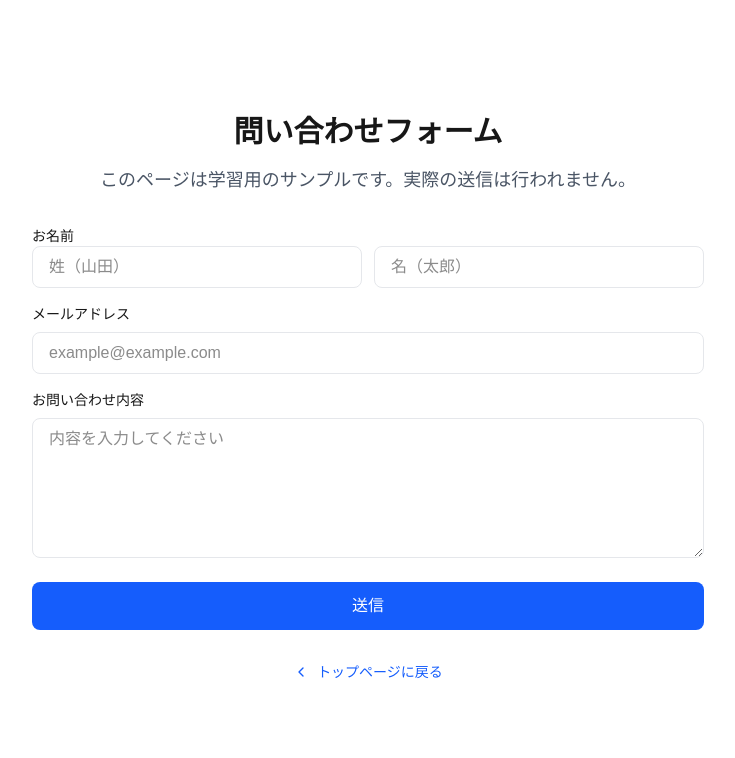
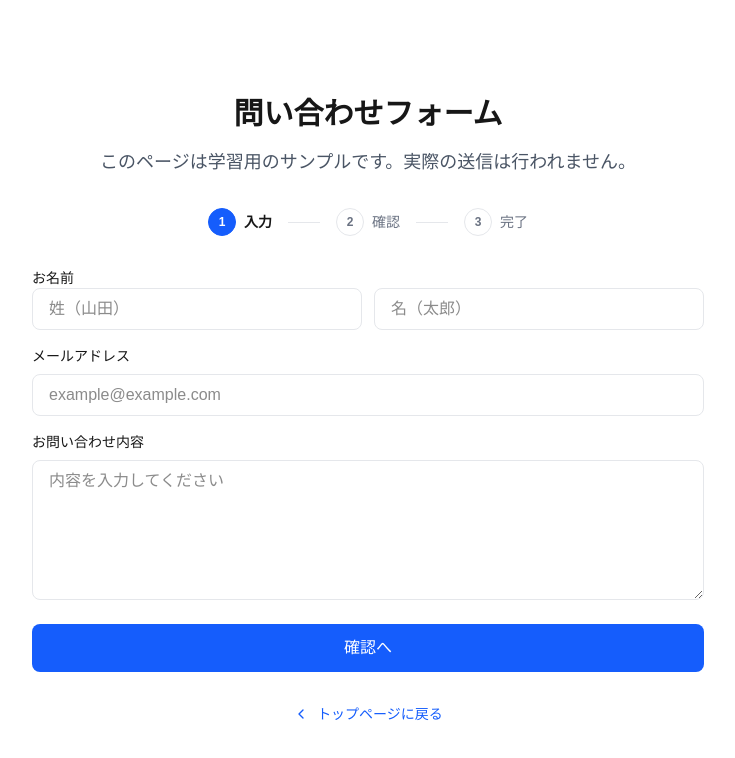
Before and after one commit to w-rnagatsuma/react-learning, a Next.js app in the folder app/: page /contact in a window 1280 px wide. Shown: the top 758 px of the page, without its empty margins (272-1007 px from the left). Built offline with nearby package versions, Linux system fonts and the light colour scheme.

Commit message:
fear: contactを3画面構成に変更

```diff
--- a/app/app/components/FormButton.tsx
+++ b/app/app/components/FormButton.tsx
@@ -1,12 +1,28 @@
 type FormButtonProps = {
   children: React.ReactNode;
+  type?: "button" | "submit" | "reset";
+  onClick?: React.MouseEventHandler<HTMLButtonElement>;
+  disabled?: boolean;
+  className?: string;
 };
 
-export default function FormButton({ children }: FormButtonProps) {
+export default function FormButton({
+  children,
+  type = "button",
+  onClick,
+  disabled,
+  className,
+}: FormButtonProps) {
   return (
     <button
-      type="button"
-      className="mt-2 px-6 py-3 bg-blue-600 text-white rounded-lg hover:bg-blue-700 transition-colors"
+      type={type}
+      onClick={onClick}
+      disabled={disabled}
+      className={`mt-2 px-6 py-3 rounded-lg transition-colors ${
+        disabled
+          ? "bg-gray-300 text-gray-500 cursor-not-allowed"
+          : "bg-blue-600 text-white hover:bg-blue-700"
+      } ${className ?? ""}`}
     >
       {children}
     </button>
--- a/app/app/components/FormInput.tsx
+++ b/app/app/components/FormInput.tsx
@@ -1,14 +1,36 @@
 type FormInputProps = {
   type: string;
   placeholder: string;
+  value?: string;
+  name?: string;
+  id?: string;
+  disabled?: boolean;
+  onChange?: React.ChangeEventHandler<HTMLInputElement>;
+  className?: string;
 };
 
-export default function FormInput({ type, placeholder }: FormInputProps) {
+export default function FormInput({
+  type,
+  placeholder,
+  value,
+  name,
+  id,
+  disabled,
+  onChange,
+  className,
+}: FormInputProps) {
   return (
     <input
       type={type}
       placeholder={placeholder}
-      className="px-4 py-2 border border-gray-200 dark:border-gray-700 rounded-lg bg-white dark:bg-gray-800"
+      value={value}
+      name={name}
+      id={id}
+      disabled={disabled}
+      onChange={onChange}
+      className={`px-4 py-2 border border-gray-200 dark:border-gray-700 rounded-lg bg-white dark:bg-gray-800 ${
+        className ?? ""
+      }`}
     />
   );
 }
--- a/app/app/components/FormTextarea.tsx
+++ b/app/app/components/FormTextarea.tsx
@@ -1,12 +1,33 @@
 type FormTextareaProps = {
   placeholder: string;
+  value?: string;
+  name?: string;
+  id?: string;
+  disabled?: boolean;
+  onChange?: React.ChangeEventHandler<HTMLTextAreaElement>;
+  className?: string;
 };
 
-export default function FormTextarea({ placeholder }: FormTextareaProps) {
+export default function FormTextarea({
+  placeholder,
+  value,
+  name,
+  id,
+  disabled,
+  onChange,
+  className,
+}: FormTextareaProps) {
   return (
     <textarea
       placeholder={placeholder}
-      className="px-4 py-2 border border-gray-200 dark:border-gray-700 rounded-lg bg-white dark:bg-gray-800 min-h-[140px]"
+      value={value}
+      name={name}
+      id={id}
+      disabled={disabled}
+      onChange={onChange}
+      className={`px-4 py-2 border border-gray-200 dark:border-gray-700 rounded-lg bg-white dark:bg-gray-800 min-h-[140px] ${
+        className ?? ""
+      }`}
     />
   );
 }
--- a/app/app/contact/page.tsx
+++ b/app/app/contact/page.tsx
@@ -1,9 +1,36 @@
+"use client";
+
 import Link from "next/link";
+import { useState, type ChangeEvent } from "react";
 import FormInput from "../components/FormInput";
 import FormTextarea from "../components/FormTextarea";
 import FormButton from "../components/FormButton";
 
+type Step = "input" | "confirm" | "complete";
+
+type ContactForm = {
+  lastName: string;
+  firstName: string;
+  email: string;
+  message: string;
+};
+
+const initialForm: ContactForm = {
+  lastName: "",
+  firstName: "",
+  email: "",
+  message: "",
+};
+
 export default function ContactPage() {
+  const [step, setStep] = useState<Step>("input");
+  const [form, setForm] = useState<ContactForm>(initialForm);
+
+  const updateField = (key: keyof ContactForm) =>
+    (e: ChangeEvent<HTMLInputElement | HTMLTextAreaElement>) => {
+      setForm((prev) => ({ ...prev, [key]: e.target.value }));
+    };
+
   return (
     <main className="flex min-h-screen flex-col items-center justify-center p-24">
       <section className="w-full max-w-2xl">
@@ -11,24 +38,144 @@ export default function ContactPage() {
         <p className="text-lg text-gray-600 dark:text-gray-400 mb-8 text-center">
           このページは学習用のサンプルです。実際の送信は行われません。
         </p>
+        <nav aria-label="問い合わせフォームのステップ" className="mb-8">
+          <ol className="flex items-center justify-center gap-4 text-sm">
+            <li className="flex items-center gap-2">
+              <span
+                className={`inline-flex h-7 w-7 items-center justify-center rounded-full border text-xs font-semibold ${
+                  step === "input"
+                    ? "bg-blue-600 text-white border-blue-600"
+                    : "bg-white dark:bg-gray-800 border-gray-200 dark:border-gray-700 text-gray-500"
+                }`}
+              >
+                1
+              </span>
+              <span className={step === "input" ? "font-semibold" : "text-gray-500"}>入力</span>
+            </li>
+            <li className="h-px w-8 bg-gray-200 dark:bg-gray-700" />
+            <li className="flex items-center gap-2">
+              <span
+                className={`inline-flex h-7 w-7 items-center justify-center rounded-full border text-xs font-semibold ${
+                  step === "confirm"
+                    ? "bg-blue-600 text-white border-blue-600"
+                    : "bg-white dark:bg-gray-800 border-gray-200 dark:border-gray-700 text-gray-500"
+                }`}
+              >
+                2
+              </span>
+              <span className={step === "confirm" ? "font-semibold" : "text-gray-500"}>確認</span>
+            </li>
+            <li className="h-px w-8 bg-gray-200 dark:bg-gray-700" />
+            <li className="flex items-center gap-2">
+              <span
+                className={`inline-flex h-7 w-7 items-center justify-center rounded-full border text-xs font-semibold ${
+                  step === "complete"
+                    ? "bg-blue-600 text-white border-blue-600"
+                    : "bg-white dark:bg-gray-800 border-gray-200 dark:border-gray-700 text-gray-500"
+                }`}
+              >
+                3
+              </span>
+              <span className={step === "complete" ? "font-semibold" : "text-gray-500"}>完了</span>
+            </li>
+          </ol>
+        </nav>
+
+        {step === "input" && (
           <form className="flex flex-col gap-4">
             <fieldset className="flex flex-col gap-2">
               <legend className="text-sm font-medium">お名前</legend>
               <div className="grid grid-cols-2 gap-3">
-              <FormInput type="text" placeholder="姓（山田）" />
-              <FormInput type="text" placeholder="名（太郎）" />
+                <FormInput
+                  type="text"
+                  placeholder="姓（山田）"
+                  value={form.lastName}
+                  onChange={updateField("lastName")}
+                />
+                <FormInput
+                  type="text"
+                  placeholder="名（太郎）"
+                  value={form.firstName}
+                  onChange={updateField("firstName")}
+                />
               </div>
             </fieldset>
             <label className="flex flex-col gap-2">
               <span className="text-sm font-medium">メールアドレス</span>
-            <FormInput type="email" placeholder="example@example.com" />
+              <FormInput
+                type="email"
+                placeholder="example@example.com"
+                value={form.email}
+                onChange={updateField("email")}
+              />
             </label>
             <label className="flex flex-col gap-2">
               <span className="text-sm font-medium">お問い合わせ内容</span>
-            <FormTextarea placeholder="内容を入力してください" />
+              <FormTextarea
+                placeholder="内容を入力してください"
+                value={form.message}
+                onChange={updateField("message")}
+              />
             </label>
-          <FormButton>送信</FormButton>
+            <FormButton onClick={() => setStep("confirm")}>確認へ</FormButton>
           </form>
+        )}
+
+        {step === "confirm" && (
+          <div className="flex flex-col gap-6">
+            <div className="rounded-lg border border-gray-200 dark:border-gray-700 p-6 bg-white dark:bg-gray-800">
+              <h2 className="text-lg font-semibold mb-4">入力内容の確認</h2>
+              <dl className="space-y-3 text-sm">
+                <div>
+                  <dt className="text-gray-500 dark:text-gray-400">お名前</dt>
+                  <dd className="mt-1 text-base">
+                    {form.lastName} {form.firstName}
+                  </dd>
+                </div>
+                <div>
+                  <dt className="text-gray-500 dark:text-gray-400">メールアドレス</dt>
+                  <dd className="mt-1 text-base">{form.email || "-"}</dd>
+                </div>
+                <div>
+                  <dt className="text-gray-500 dark:text-gray-400">お問い合わせ内容</dt>
+                  <dd className="mt-1 text-base whitespace-pre-wrap">
+                    {form.message || "-"}
+                  </dd>
+                </div>
+              </dl>
+            </div>
+            <div className="flex gap-3">
+              <button
+                type="button"
+                onClick={() => setStep("input")}
+                className="px-4 py-2 rounded-lg border border-gray-200 dark:border-gray-700 bg-white dark:bg-gray-800 hover:bg-gray-50 dark:hover:bg-gray-700"
+              >
+                戻る
+              </button>
+              <FormButton onClick={() => setStep("complete")}>送信</FormButton>
+            </div>
+          </div>
+        )}
+
+        {step === "complete" && (
+          <div className="flex flex-col items-center gap-6">
+            <div className="text-center">
+              <h2 className="text-2xl font-semibold mb-2">送信完了</h2>
+              <p className="text-gray-600 dark:text-gray-400">
+                学習用のため実際の送信は行われません。
+              </p>
+            </div>
+            <FormButton
+              onClick={() => {
+                setForm(initialForm);
+                setStep("input");
+              }}
+            >
+              入力画面へ戻る
+            </FormButton>
+          </div>
+        )}
+
         <div className="mt-8 text-center">
           <Link
             href="/"
--- a/app/app/page.tsx
+++ b/app/app/page.tsx
@@ -19,7 +19,7 @@ export default function Home() {
           <LinkCard
             href="/dataList"
             title="データリスト"
-            description="データ一覧を表示するサンプルページ"
+            description="データを一覧表示"
           />
           <LinkCard
             href="https://nextjs.org/docs"
```
Lines whose indentation alone changed are shown as unchanged.
